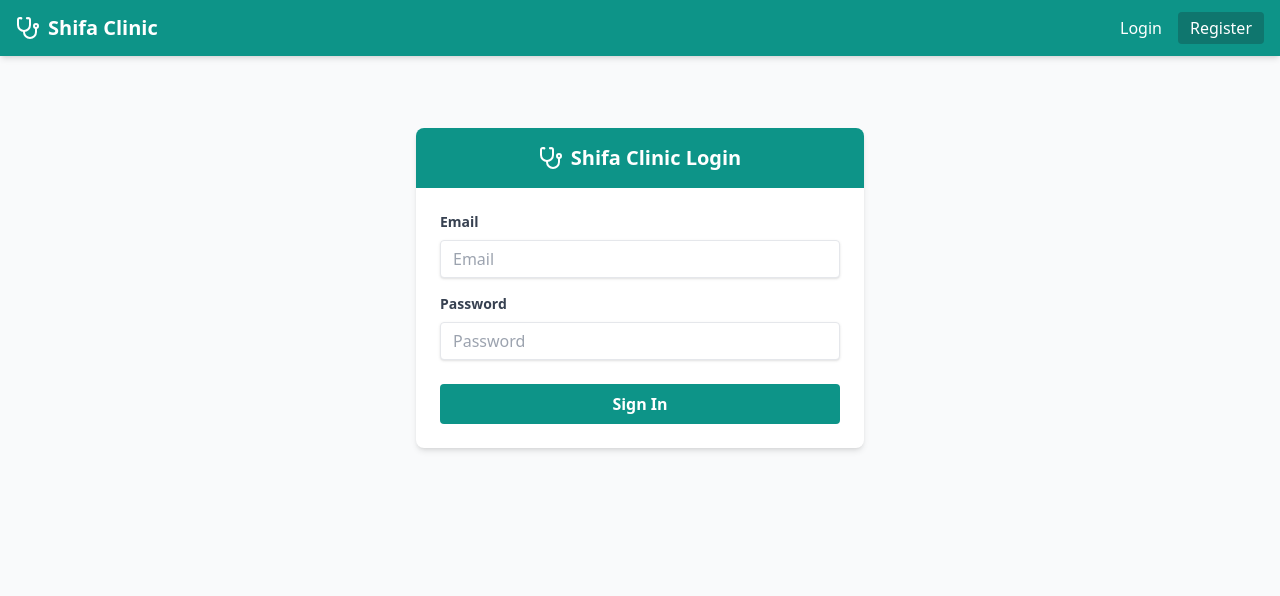
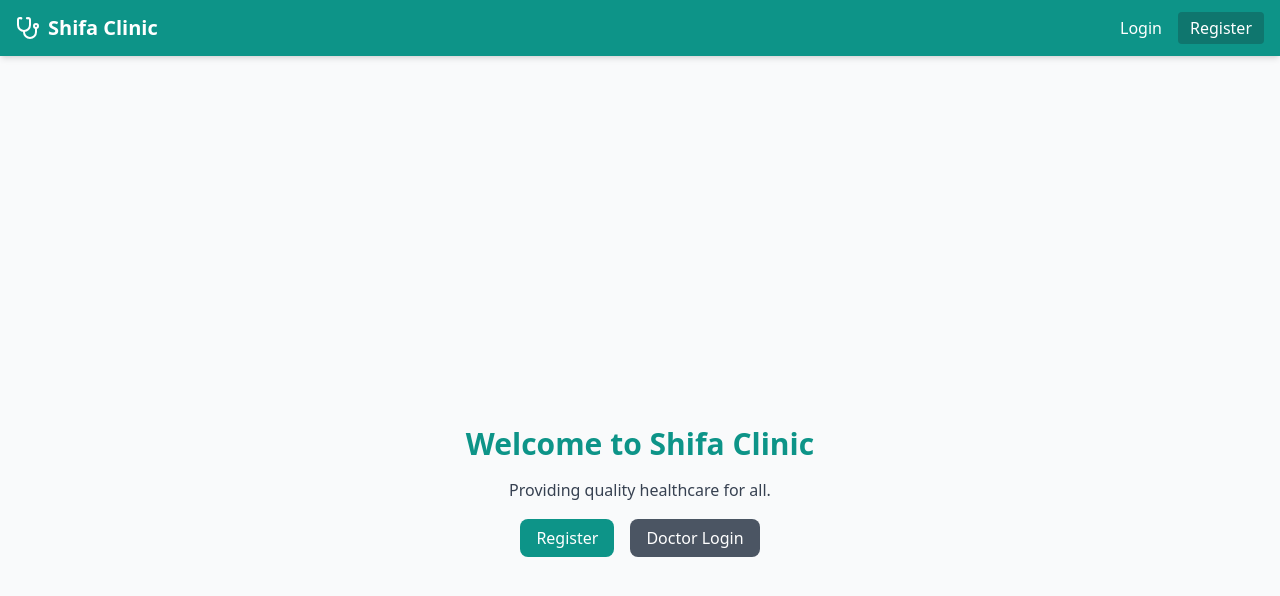
Before and after one commit to sammyifelse/clinic-frontend, a React (Vite) app: page / in a window 1280 px wide. Before the commit this address led to /login. Shown: the top 596 px of the page. Built offline with nearby package versions, Linux system fonts and the light colour scheme.

Commit message:
direct reg

```diff
--- a/src/App.tsx
+++ b/src/App.tsx
@@ -8,6 +8,17 @@ import PatientRegistration from './pages/PatientRegistration';
 import ProtectedRoute from './components/ProtectedRoute';
 import Navbar from './components/Navbar';
 
+const Home = () => (
+  <div className="min-h-screen flex flex-col justify-center items-center bg-gray-50">
+    <h1 className="text-3xl font-bold text-teal-600">Welcome to Shifa Clinic</h1>
+    <p className="mt-4 text-gray-700">Providing quality healthcare for all.</p>
+    <div className="mt-6">
+      <a href="/register" className="bg-teal-600 text-white px-4 py-2 rounded-lg mx-2">Register</a>
+      <a href="/login" className="bg-gray-600 text-white px-4 py-2 rounded-lg mx-2">Doctor Login</a>
+    </div>
+  </div>
+);
+
 function App() {
   return (
     <UserProvider>
@@ -16,6 +27,7 @@ function App() {
           <Navbar />
           <div className="container mx-auto px-4 py-8">
             <Routes>
+              <Route path="/" element={<Home />} />
               <Route path="/login" element={<Login />} />
               <Route path="/register" element={<Register />} />
               <Route
@@ -26,15 +38,7 @@ function App() {
                   </ProtectedRoute>
                 }
               />
-              <Route
-                path="/patient-registration"
-                element={
-                  <ProtectedRoute role="patient">
-                    <PatientRegistration />
-                  </ProtectedRoute>
-                }
-              />
-              <Route path="/" element={<Navigate to="/login" replace />} />
+              <Route path="/patient-registration" element={<PatientRegistration />} />
             </Routes>
           </div>
         </div>
--- a/src/pages/Register.tsx
+++ b/src/pages/Register.tsx
@@ -35,20 +35,26 @@ const Register: React.FC = () => {
     }
 
     try {
-      await axios.post('https://clinic-backend-p4fx.onrender.com/api/auth/register', {
+      const response = await axios.post('https://clinic-backend-p4fx.onrender.com/api/auth/register', {
         name: formData.name,
         email: formData.email,
         password: formData.password,
         role: formData.role
       });
 
-      navigate('/login');
+      // If the registered user is a patient, navigate to the patient registration form
+      if (formData.role === 'patient') {
+        navigate('/register-patient'); // Change this route as per your actual patient form route
+      } else {
+        navigate('/login');
+      }
     } catch (err: any) {
       setError(err.response?.data?.message || 'Registration failed. Please try again.');
     } finally {
       setLoading(false);
     }
   };
+
 
   return (
     <div className="max-w-md mx-auto bg-white rounded-lg shadow-md overflow-hidden mt-10">
```
